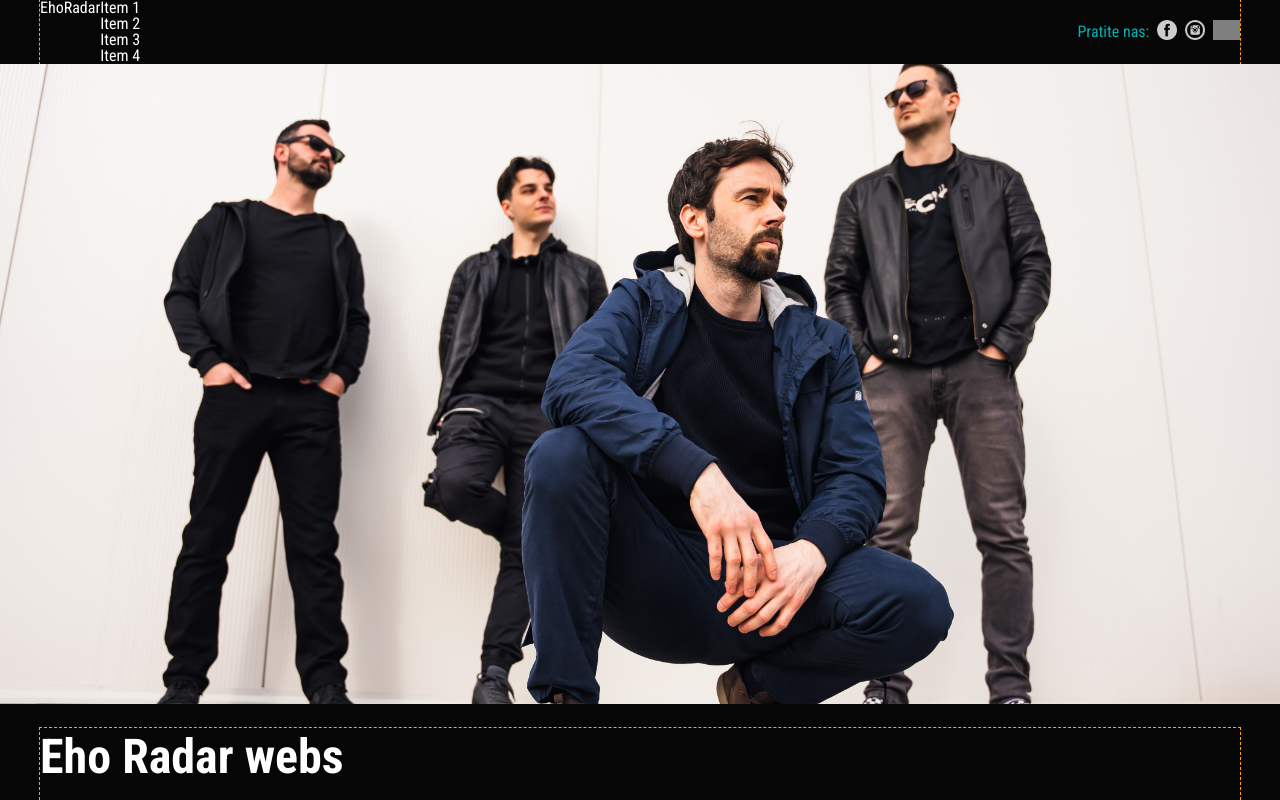
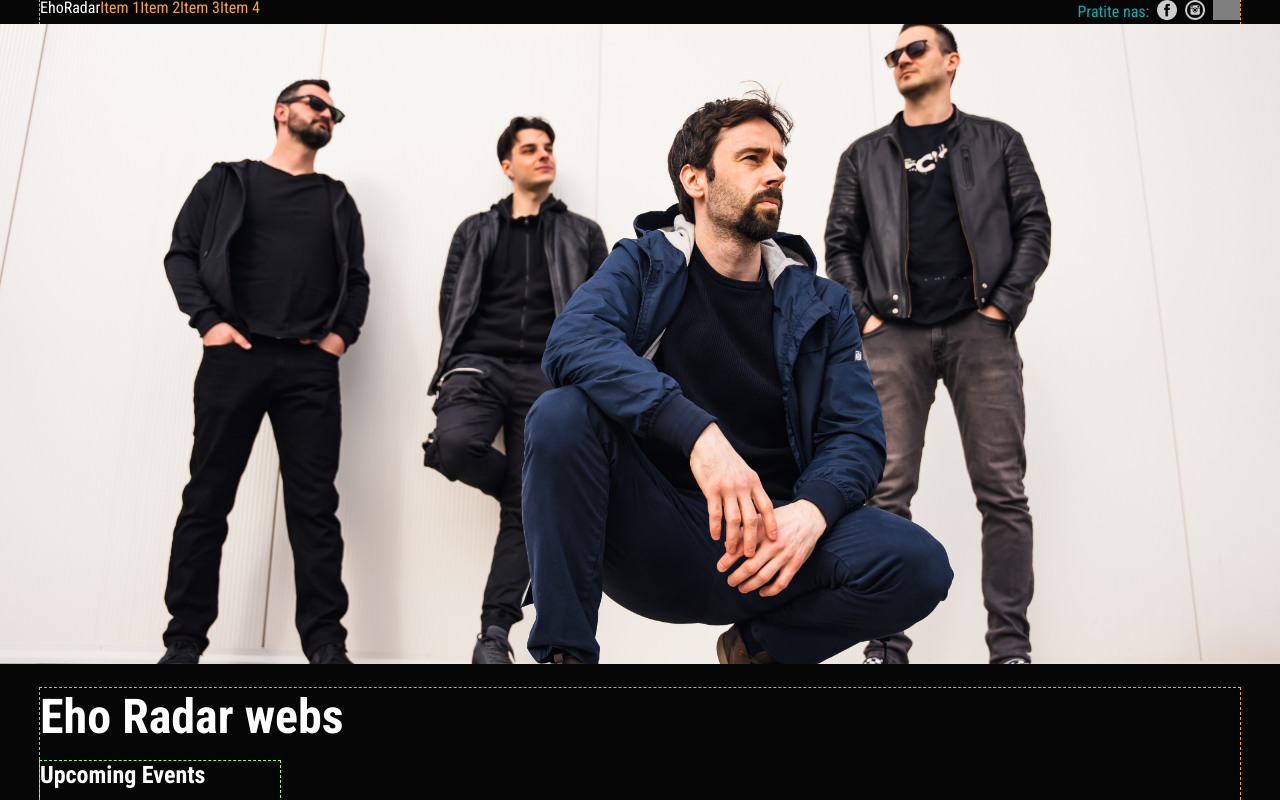
Before and after one commit to stakic-igor/ehoradar, a React (Create React App) app: page / in a window 1280 px wide. Shown: the top 800 px of the page. Built offline with nearby package versions, Linux system fonts and the light colour scheme; grey boxes are pictures that could not be loaded.

Commit message:
Add aligment of main nav items

```diff
--- a/src/components/Nav.js
+++ b/src/components/Nav.js
@@ -1,18 +1,26 @@
 const Nav = () => {
     return (
         <nav className='nav'>
-            <ul>
-                <li>
-                    Item 1
+            <ul className="nav-list">
+                <li className="nav-list__item">
+                    <a href="" className="nav-list__link">
+                        Item 1
+                    </a>
                 </li>
-                <li>
-                    Item 2
+                <li className="nav-list__item">
+                    <a href="" className="nav-list__link">
+                        Item 2
+                    </a>
                 </li>
-                <li>
-                    Item 3
+                <li className="nav-list__item">
+                    <a href="" className="nav-list__link">
+                        Item 3
+                    </a>
                 </li>
-                <li>
-                    Item 4
+                <li className="nav-list__item">
+                    <a href="" className="nav-list__link">
+                        Item 4
+                    </a>
                 </li>
             </ul>
         </nav>
--- a/src/scss/_variables.scss
+++ b/src/scss/_variables.scss
@@ -18,6 +18,7 @@ $accent-color-3: $orange;       // Orange
 // Text Colors
 $mainText: $white;
 $secondaryText: $lightGray;
+$menuItemText: $orange;
 
 // Background Colors
 $mainBackground: $primary-color;
--- a/src/scss/layout/_navigation.scss
+++ b/src/scss/layout/_navigation.scss
@@ -1,3 +1,13 @@
 .nav {
 
 }
+
+.nav-list {
+    &__item {
+        display: inline-block;
+    }
+    &__link {
+        color: $menuItemText;
+        text-decoration: none;
+    }
+}
```
